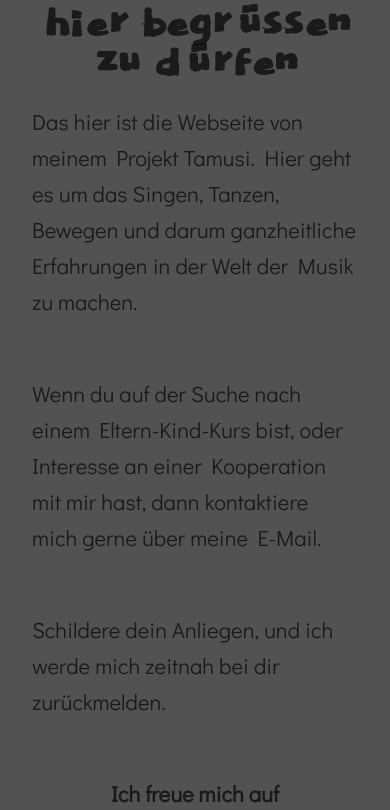
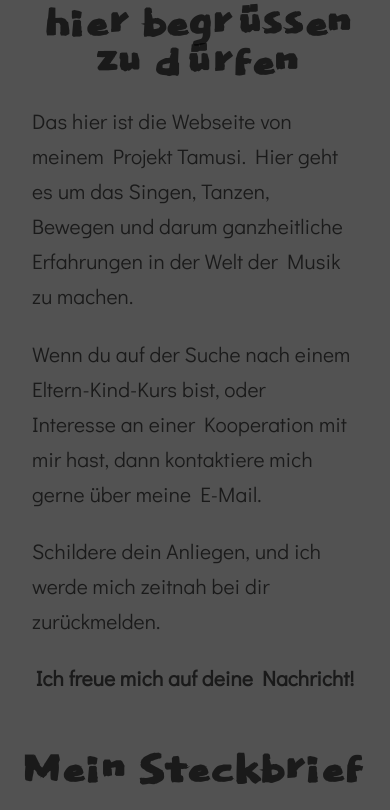
Before and after one commit to aeonyuonmiller/laura, a Next.js app: page / in a window 390 px wide. Shown: the part 1634-2444 px from the top of the page. Built offline with nearby package versions, Linux system fonts and the light colour scheme.

Commit message:
update dvh

```diff
--- a/src/styles/globals.css
+++ b/src/styles/globals.css
@@ -65,11 +65,12 @@
   gap: .8em;
   flex-direction: column;
   width: 100%;
-  height: 100svh;
+  height: 100dvh;
   right: 0;
   top: 0;
   padding-top: 15svh;
   background: whitesmoke;
+  /* border-radius: 30px; */
   z-index: 999;
 }
 
@@ -805,7 +806,7 @@ p {
   font-family: "Didact Gothic", serif;
   letter-spacing: 0.001em;
   word-spacing: 0.003em;
-  margin-bottom: 2rem;
+  margin-bottom: .8rem;
 }
 
 a {
@@ -894,7 +895,8 @@ img {
 
   .wrapper p,
   p {
-    font-size: 22px;
+    font-size: 21px;
+    letter-spacing: 0.07px;
   }
 
   .cursor {
```
